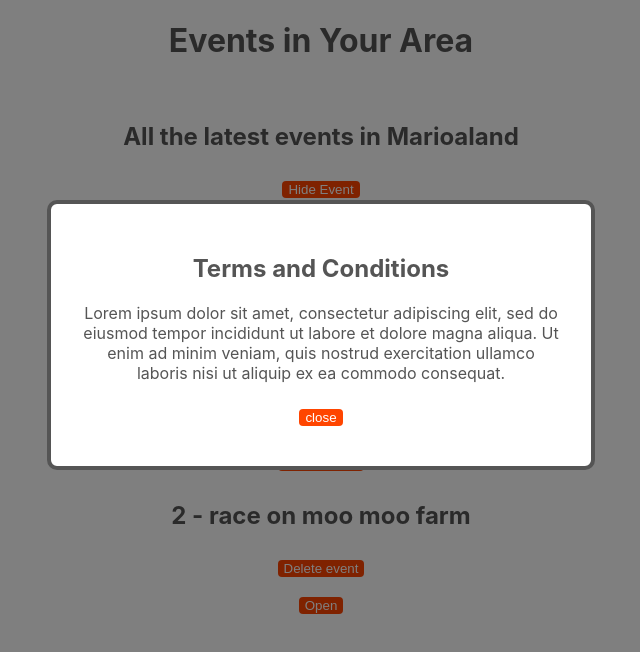
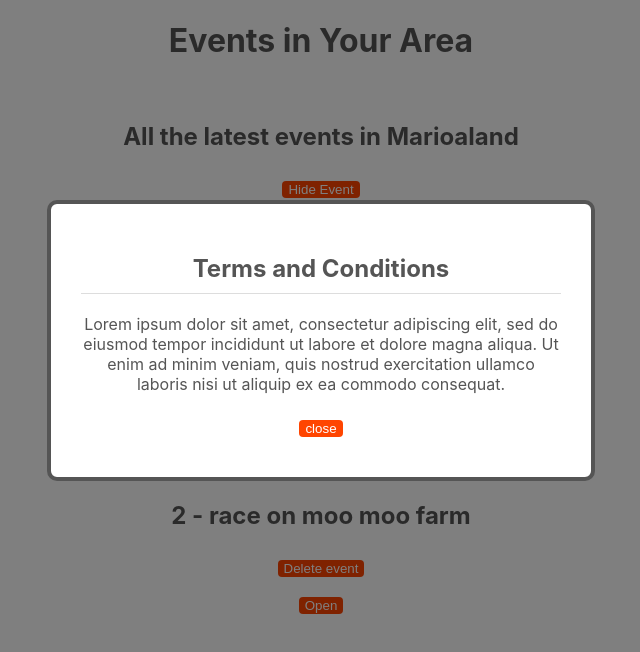
Before and after one commit to Josh-Alhassan/React-and-firebase, a React (Create React App) app in the folder my-react-app/: page / in a window 1280 px wide. Both pictures are taken after a click on the button "Open". Shown: the top 652 px of the page, without its empty margins (319-959 px from the left). Built offline with nearby package versions, Linux system fonts and the light colour scheme; the HTML template or start-up script is replaced by a standard one.

Commit message:
conditional css styles

```diff
--- a/my-react-app/src/App.js
+++ b/my-react-app/src/App.js
@@ -52,7 +52,7 @@
         <h2>10% OFF Coupon Code!!</h2>
         <p>Use the code NINJA10 at the checkout.</p>
       </Modal> */}
-      {showModal && <Modal handleClose={handleClose} isSalesModal={false}>
+      {showModal && <Modal handleClose={handleClose} isSalesModal={true}>
         <h2>Terms and Conditions</h2>
         <p>
           Lorem ipsum dolor sit amet, consectetur adipiscing elit, sed do eiusmod tempor incididunt ut labore et dolore magna aliqua. Ut enim ad minim veniam, quis nostrud exercitation ullamco laboris nisi ut aliquip ex ea commodo consequat.
--- a/my-react-app/src/components/Modal.css
+++ b/my-react-app/src/components/Modal.css
@@ -14,3 +14,14 @@
     background: #fff;
     border-radius: 10px;
 }
+
+.modal h2 {
+    border-bottom: 1px solid #ddd;
+    padding-bottom: 10px;
+}
+
+.modal .sales-btn {
+    border: 4px solid #333;
+    font-size: 18px;
+    text-transform: uppercase;
+}
--- a/my-react-app/src/components/Modal.js
+++ b/my-react-app/src/components/Modal.js
@@ -10,7 +10,10 @@
           textAlign: "center"
         }}>
             {children}
-            <button onClick={handleClose} >close</button>
+            <button
+              onClick={handleClose}
+              className={isSaleModal ? "sales-btn" : ""}
+            >close</button>
         </div>
     </div>
   ), document.body)
```
Also changed, not shown: 1 other file (tests, documents, lock files or other folders).
